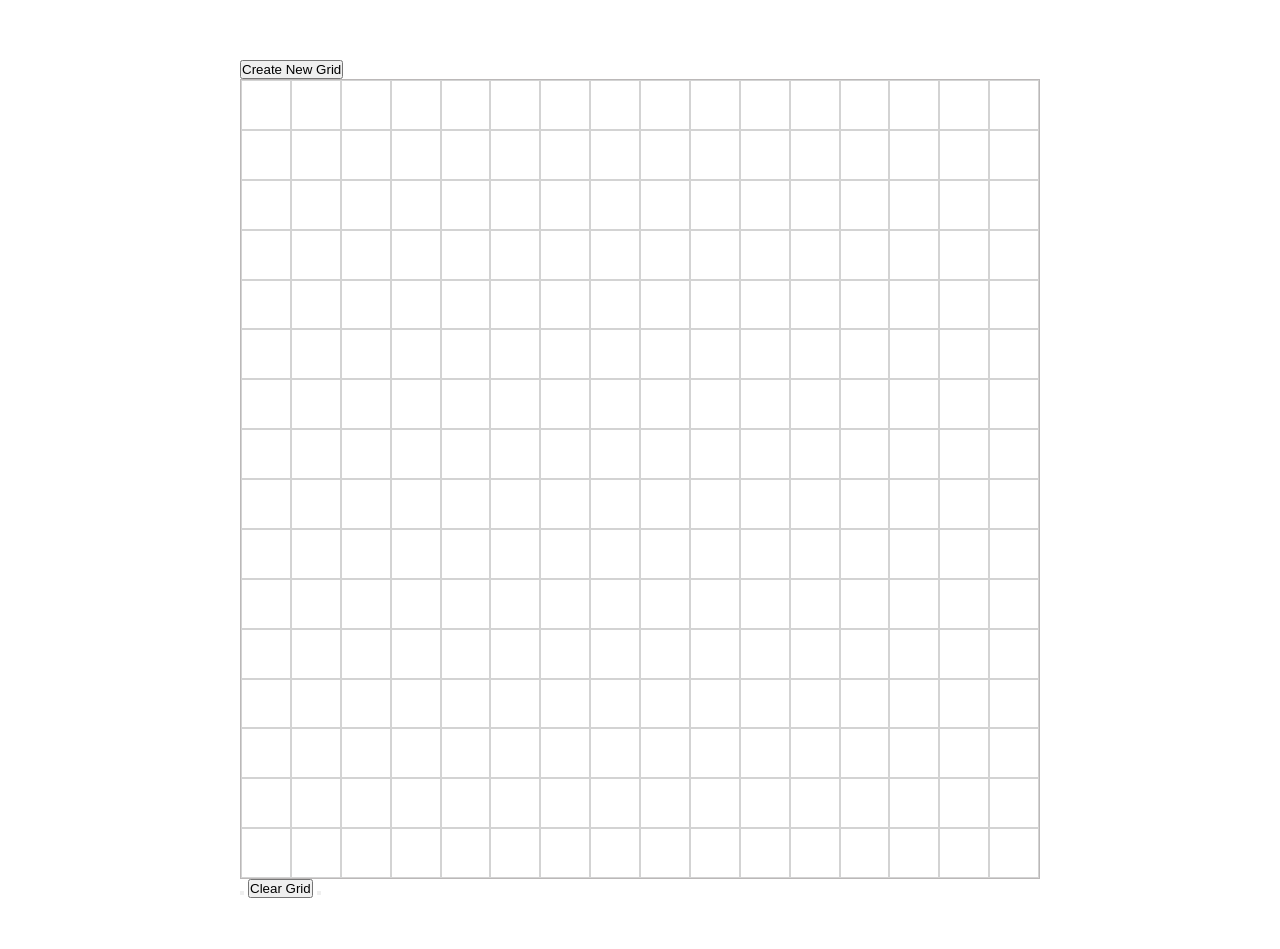
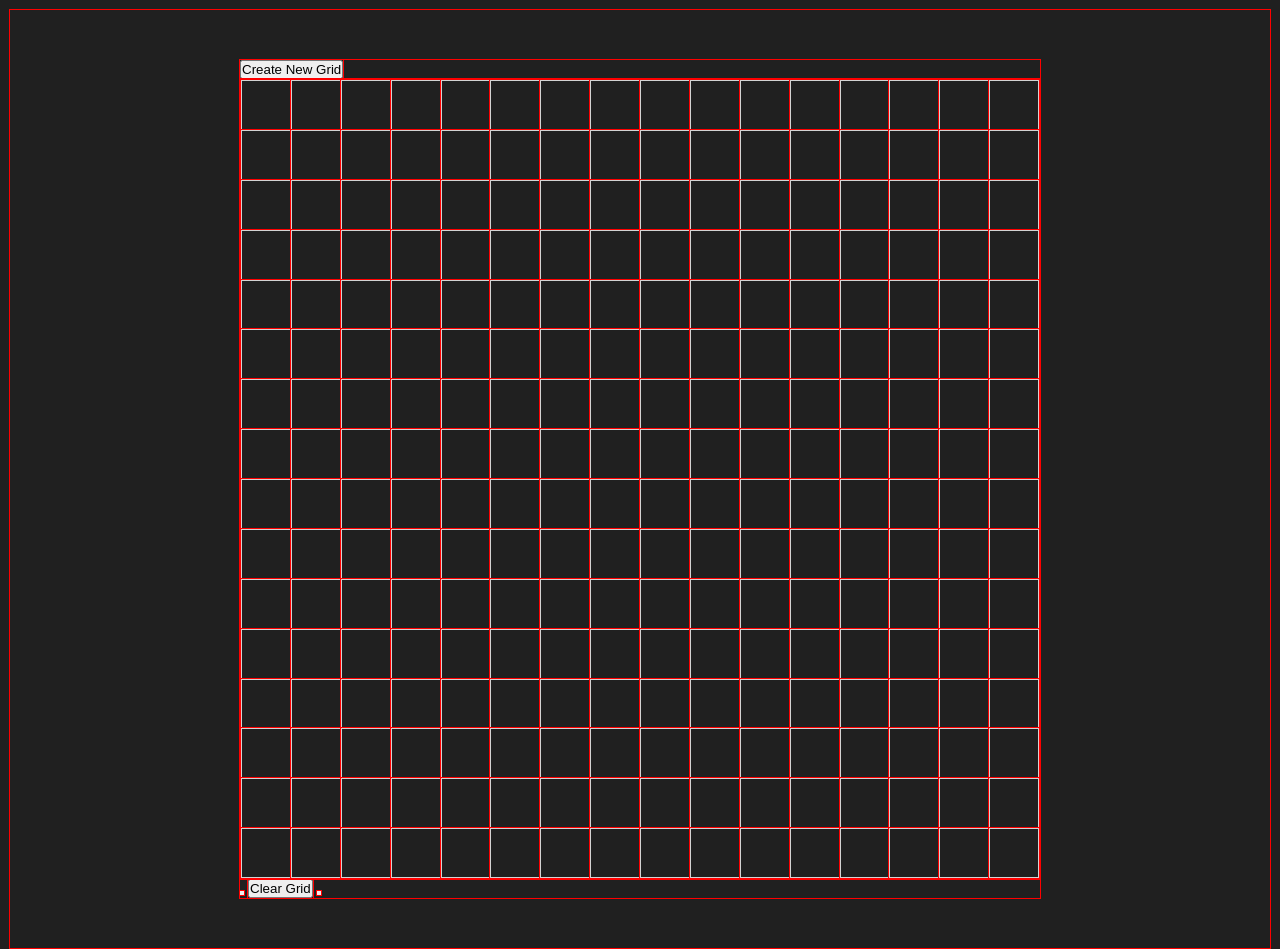
Before and after one commit to MosesButera/etch-a-sketch, a plain HTML site: page index.html in a window 1280 px wide. Drawn offline with Linux system fonts and the light colour scheme.

Commit message:
style: add red outline to all elements for development debugging outline: 1px solid red; inside the universal *selector

```diff
--- a/style.css
+++ b/style.css
@@ -2,6 +2,7 @@
     margin: 0;
     padding: 0;
     box-sizing: border-box;
+    outline: 1px solid red;
 }
 
 body {
@@ -12,6 +13,7 @@ body {
     min-height: 100vh;
     padding: 50px;
     margin: 10px;
+    background-color: #202020;
 }
 
 .container{
```
